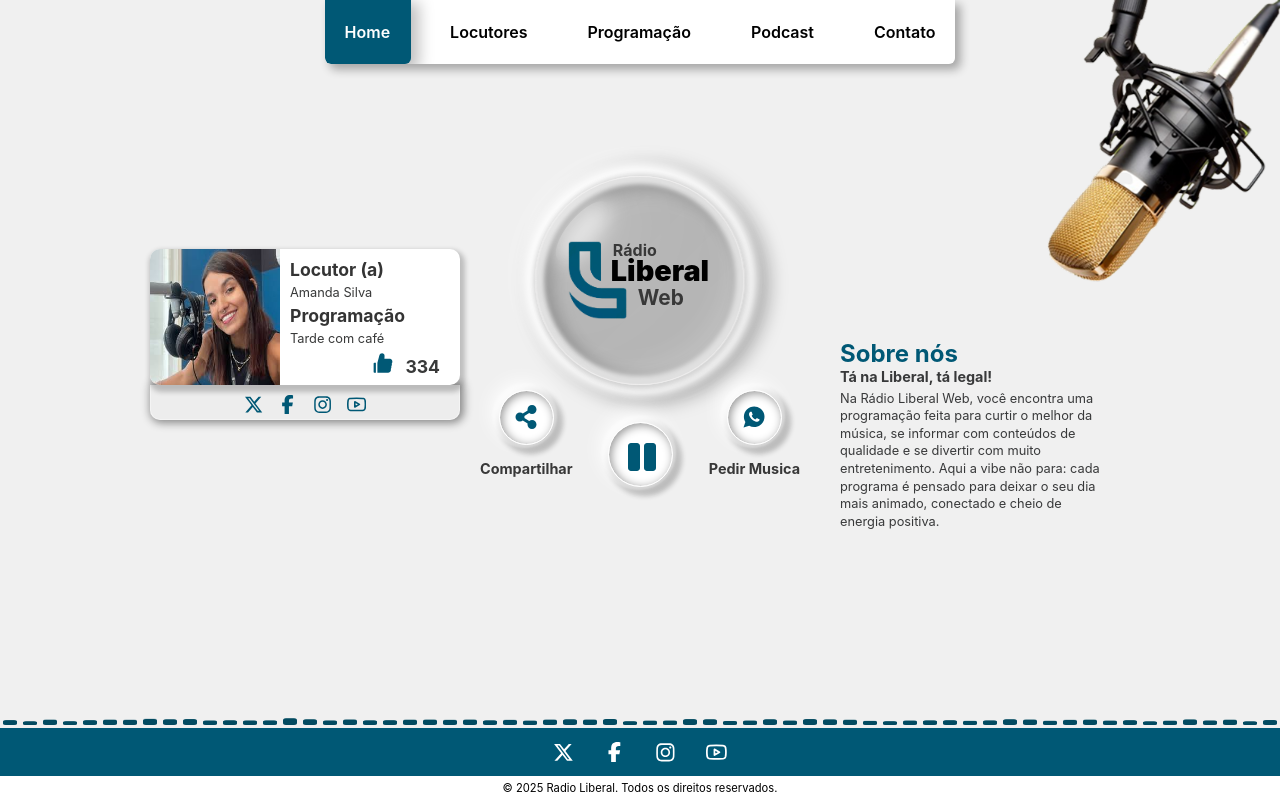
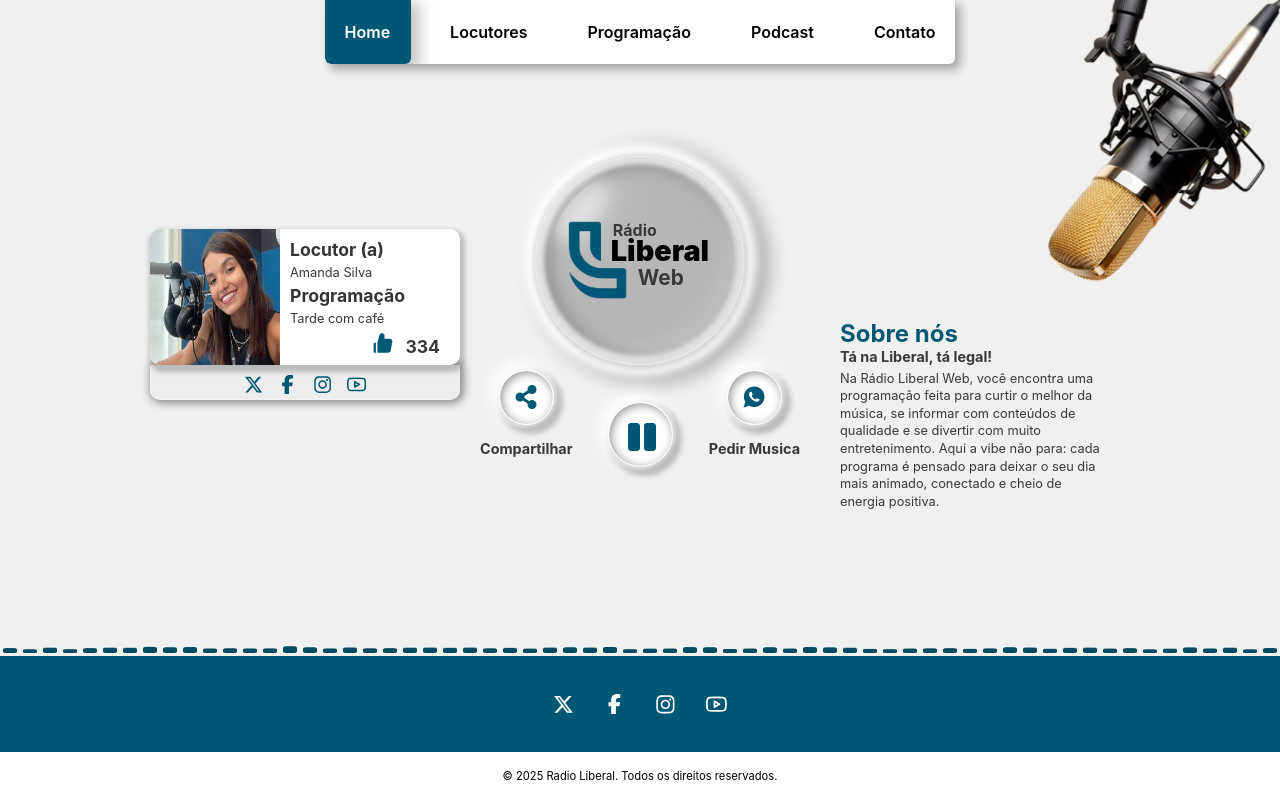
Before and after one commit to ManoelFSS/Liberal-web, a React (Vite) app: page / in a window 1280 px wide. Built offline with nearby package versions, Linux system fonts and the light colour scheme.

Commit message:
fix: styles

```diff
--- a/src/components/footer/styles.jsx
+++ b/src/components/footer/styles.jsx
@@ -10,6 +10,11 @@
         height: 6vh;
         background-color: #005875;
         gap: 30px;
+
+        @media (orientation: landscape) {
+            /* estilos só quando a tela estiver em modo paisagem */
+            height: 12vh;
+        }
 
 
         .icon {
@@ -33,6 +38,11 @@
         justify-content: center;
         align-items: center;
         height: 3vh;
+
+        @media (orientation: landscape) {
+            /* estilos só quando a tela estiver em modo paisagem */
+            height: 6vh;
+        }
     }
 
 `
--- a/src/context/EqualizerContext.jsx
+++ b/src/context/EqualizerContext.jsx
@@ -5,7 +5,7 @@
 
 export const EqualizerProvider = ({ children }) => {
 
-    const blocksPerColumn = 11;
+    const blocksPerColumn = 10;
 
 
     const containerRef = useRef(null);
--- a/src/pages/home/styles.jsx
+++ b/src/pages/home/styles.jsx
@@ -7,7 +7,7 @@
     align-items: center;
     position: relative;
     // border: solid 4px #ef280eff;
-    padding: 30px 0 20px;
+    padding: 50px 0 20px;
 
 
     @media (max-width: 1000px) {
```
